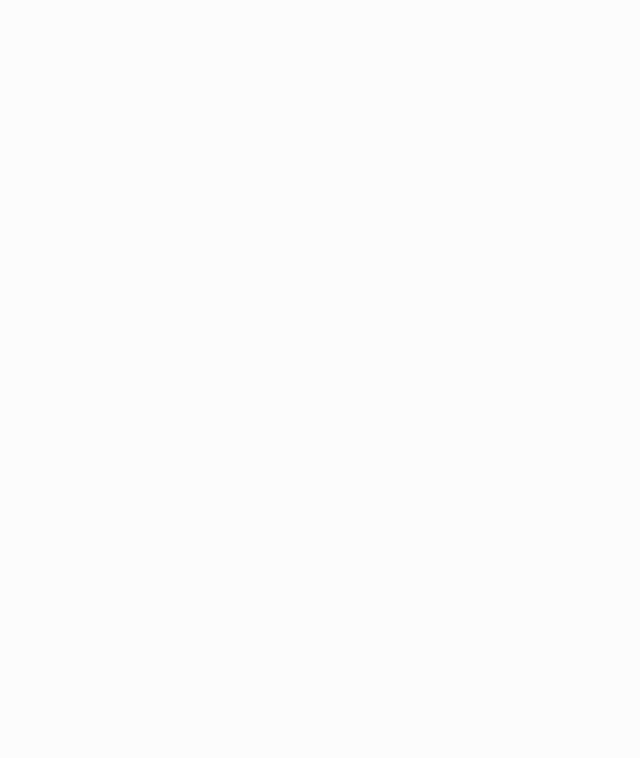
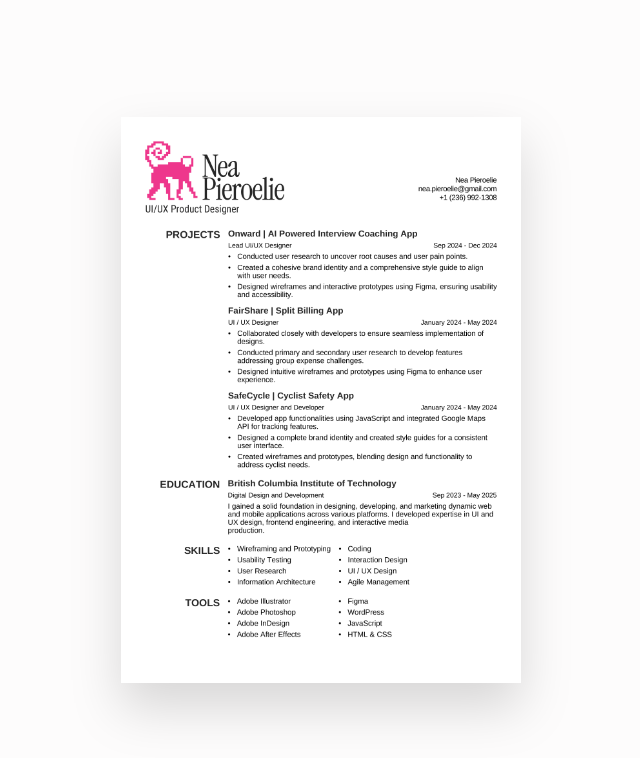
Before and after one commit to neapieroelie/portfolio, a Next.js app: page /resume in a window 1280 px wide. Shown: the top 758 px of the page, without its empty margins (319-959 px from the left). Built offline with nearby package versions, Linux system fonts and the light colour scheme.

Commit message:
updated resume

```diff
--- a/src/app/resume/page.js
+++ b/src/app/resume/page.js
@@ -7,6 +7,7 @@ import Image from "next/image";
 
 export default function Resume() {
   const [isFooterVisible, setIsFooterVisible] = useState(false);
+  const [isZoomed, setIsZoomed] = useState(false); // Track zoom state
   const footerRef = useRef(null);
 
   useEffect(() => {
@@ -28,10 +29,17 @@ export default function Resume() {
     };
   }, []);
 
+  const handleImageClick = () => {
+    setIsZoomed(true);
+  };
+
+  const handleCloseModal = () => {
+    setIsZoomed(false);
+  };
+
   return (
     <>
       <div className="w-full h-screen overflow-y-auto snap-y snap-mandatory">
-
         {/* Header */}
         {!isFooterVisible && (
           <div className="fixed top-0 right-0 z-10 w-full">
@@ -40,15 +48,49 @@ export default function Resume() {
         )}
 
         {/* Main Content */}
-        <div className="flex justify-center content-center w-full min-h-screen bg-cover bg-center z-0 snap-start">
-            {/* <Image
-              src="/resume.png"
+        <div className="flex justify-center items-center content-center w-full min-h-screen bg-cover bg-center z-0 snap-start">
+          {/* Thumbnail */}
+          <div onClick={handleImageClick} className="cursor-zoom-in">
+            <Image
+              src="/resume_updated_2025.png"
               alt="My Resume"
-              width={500}
-              height={900}
-              className="object-contain transition-transform duration-300 hover:scale-125 drop-shadow-2xl"
-            /> */}
+              width={400}
+              height={600}
+              className="object-contain transition-transform duration-300 hover:scale-105 drop-shadow-2xl"
+            />
+          </div>
         </div>
+
+        {/* Modal for Zoomed Image */}
+        {isZoomed && (
+          <div
+            className="fixed inset-0 bg-white flex items-center justify-center z-50"
+            onClick={handleCloseModal}
+          >
+            {/* Close Button */}
+            <button
+              onClick={handleCloseModal}
+              className="fixed top-10 right-4 pr-10 text-black rounded-full p-2 transition z-50 font-instrument text-4xl hover:text-neutral-500 transition delay-100"
+              aria-label="Close"
+            >
+              X
+            </button>
+
+            {/* Zoomed Image */}
+            <div
+              className="relative w-full h-full overflow-auto"
+              onClick={(e) => e.stopPropagation()}
+            >
+              <Image
+                src="/resume_updated_2025.png"
+                alt="Zoomed Resume"
+                width={1000}
+                height={1400}
+                className="object-contain mx-auto"
+              />
+            </div>
+          </div>
+        )}
 
         {/* Footer */}
         <div ref={footerRef}>
```
Also changed, not shown: public/resume_updated_2025.png (added).
